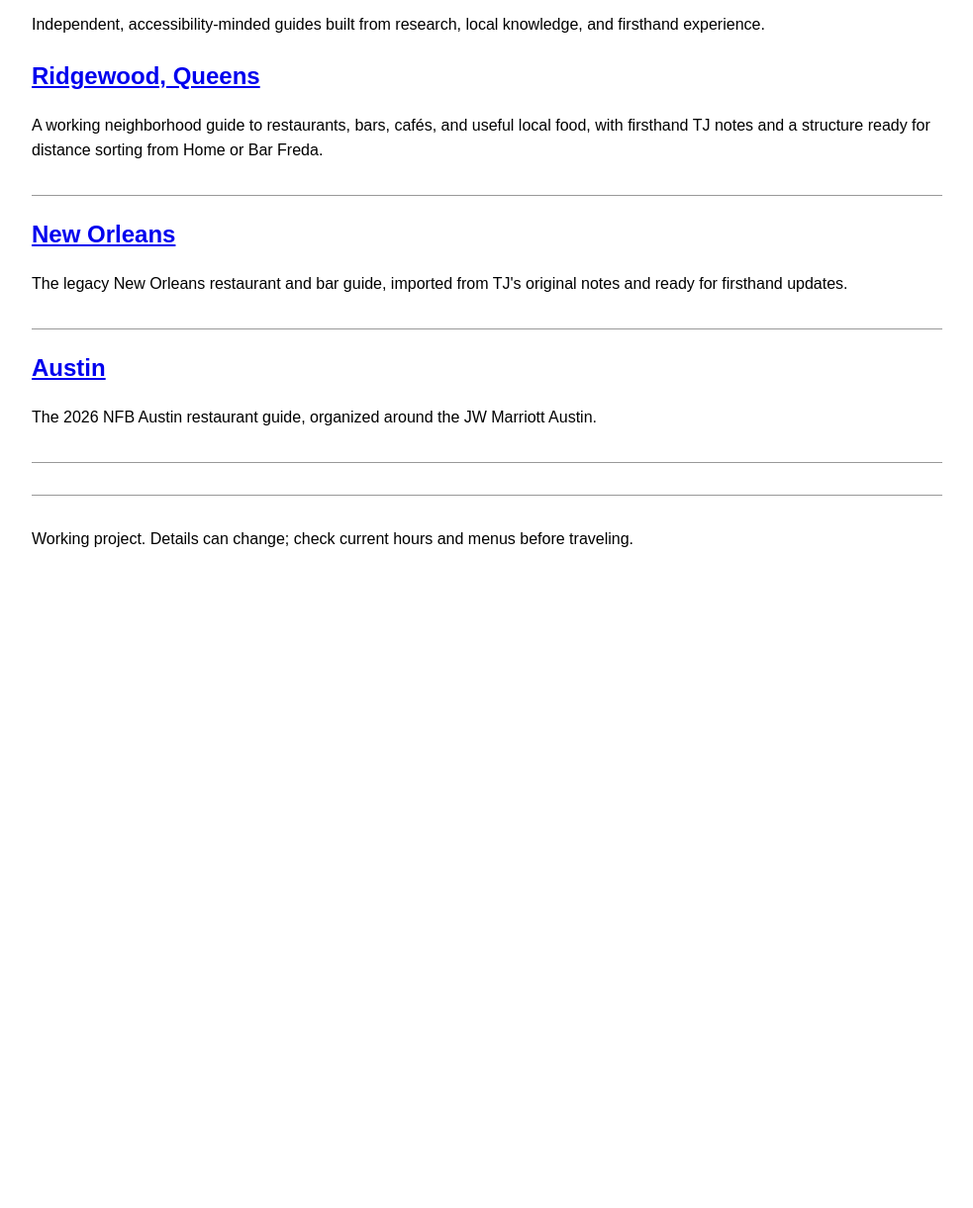
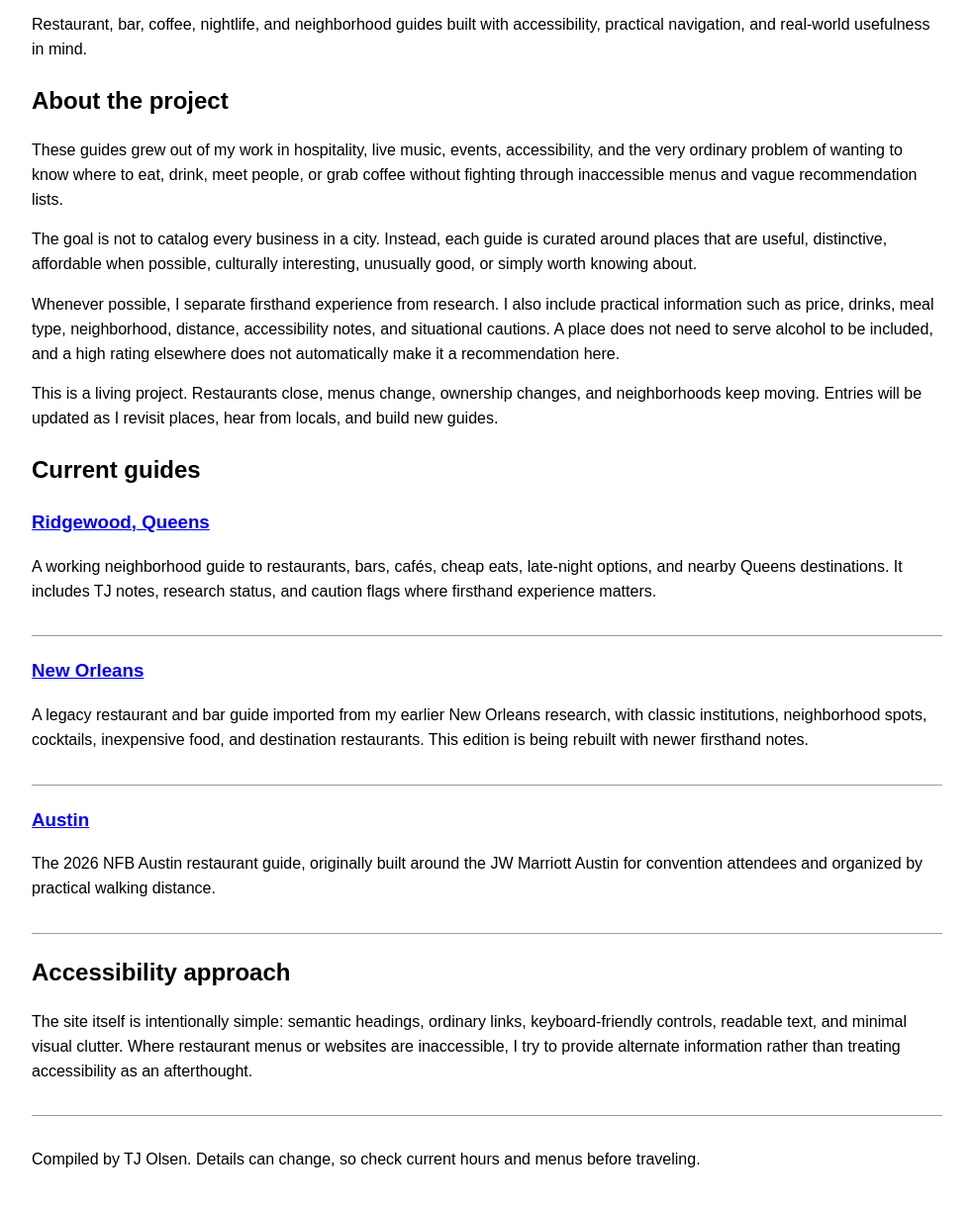
Before and after one commit to TJOlsen87/Accessible-city-guides, a plain HTML site: page index.html in a window 1280 px wide. Shown: the part 99-1320 px from the top of the page at 99% size, without its empty margins (148-1131 px from the left). Before the commit the page ends 800 px from the top, so only its background shows below. Drawn offline with Linux system fonts and the light colour scheme.

Commit message:
Expand project landing page

```diff
--- a/index.html
+++ b/index.html
@@ -3,29 +3,56 @@
 <head>
 <meta charset="utf-8">
 <meta name="viewport" content="width=device-width,initial-scale=1">
-<title>Guides by TJ Olsen</title>
+<title>Accessible City Guides by TJ Olsen</title>
 <link rel="stylesheet" href="styles.css">
 </head>
 <body>
 <a class="skip-link" href="#main">Skip to main content</a>
+
 <header>
-<h1>Guides by TJ Olsen</h1>
-<p>Independent, accessibility-minded guides built from research, local knowledge, and firsthand experience.</p>
+  <h1>Accessible City Guides by TJ Olsen</h1>
+  <p>Restaurant, bar, coffee, nightlife, and neighborhood guides built with accessibility, practical navigation, and real-world usefulness in mind.</p>
 </header>
+
 <main id="main">
-<section class="guide-card">
-<h2><a href="ridgewood/">Ridgewood, Queens</a></h2>
-<p>A working neighborhood guide to restaurants, bars, cafés, and useful local food, with firsthand TJ notes and a structure ready for distance sorting from Home or Bar Freda.</p>
-</section>
-<section class="guide-card">
-<h2><a href="new-orleans/">New Orleans</a></h2>
-<p>The legacy New Orleans restaurant and bar guide, imported from TJ's original notes and ready for firsthand updates.</p>
-</section>
-<section class="guide-card">
-<h2><a href="austin/">Austin</a></h2>
-<p>The 2026 NFB Austin restaurant guide, organized around the JW Marriott Austin.</p>
-</section>
+  <section aria-labelledby="about-heading">
+    <h2 id="about-heading">About the project</h2>
+    <p>These guides grew out of my work in hospitality, live music, events, accessibility, and the very ordinary problem of wanting to know where to eat, drink, meet people, or grab coffee without fighting through inaccessible menus and vague recommendation lists.</p>
+
+    <p>The goal is not to catalog every business in a city. Instead, each guide is curated around places that are useful, distinctive, affordable when possible, culturally interesting, unusually good, or simply worth knowing about.</p>
+
+    <p>Whenever possible, I separate firsthand experience from research. I also include practical information such as price, drinks, meal type, neighborhood, distance, accessibility notes, and situational cautions. A place does not need to serve alcohol to be included, and a high rating elsewhere does not automatically make it a recommendation here.</p>
+
+    <p>This is a living project. Restaurants close, menus change, ownership changes, and neighborhoods keep moving. Entries will be updated as I revisit places, hear from locals, and build new guides.</p>
+  </section>
+
+  <section aria-labelledby="guides-heading">
+    <h2 id="guides-heading">Current guides</h2>
+
+    <article class="guide-card">
+      <h3><a href="ridgewood/">Ridgewood, Queens</a></h3>
+      <p>A working neighborhood guide to restaurants, bars, cafés, cheap eats, late-night options, and nearby Queens destinations. It includes TJ notes, research status, and caution flags where firsthand experience matters.</p>
+    </article>
+
+    <article class="guide-card">
+      <h3><a href="new-orleans/">New Orleans</a></h3>
+      <p>A legacy restaurant and bar guide imported from my earlier New Orleans research, with classic institutions, neighborhood spots, cocktails, inexpensive food, and destination restaurants. This edition is being rebuilt with newer firsthand notes.</p>
+    </article>
+
+    <article class="guide-card">
+      <h3><a href="austin/">Austin</a></h3>
+      <p>The 2026 NFB Austin restaurant guide, originally built around the JW Marriott Austin for convention attendees and organized by practical walking distance.</p>
+    </article>
+  </section>
+
+  <section aria-labelledby="accessibility-heading">
+    <h2 id="accessibility-heading">Accessibility approach</h2>
+    <p>The site itself is intentionally simple: semantic headings, ordinary links, keyboard-friendly controls, readable text, and minimal visual clutter. Where restaurant menus or websites are inaccessible, I try to provide alternate information rather than treating accessibility as an afterthought.</p>
+  </section>
 </main>
-<footer><p>Working project. Details can change; check current hours and menus before traveling.</p></footer>
+
+<footer>
+  <p>Compiled by TJ Olsen. Details can change, so check current hours and menus before traveling.</p>
+</footer>
 </body>
 </html>
```
